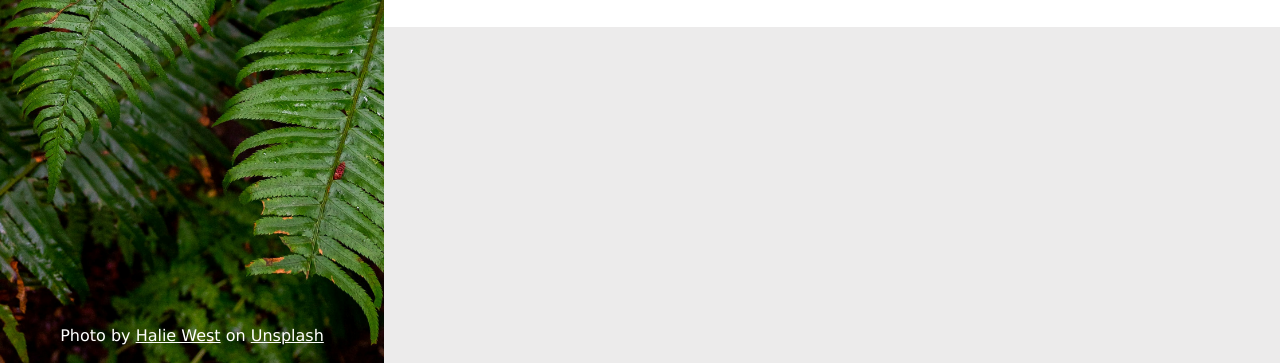
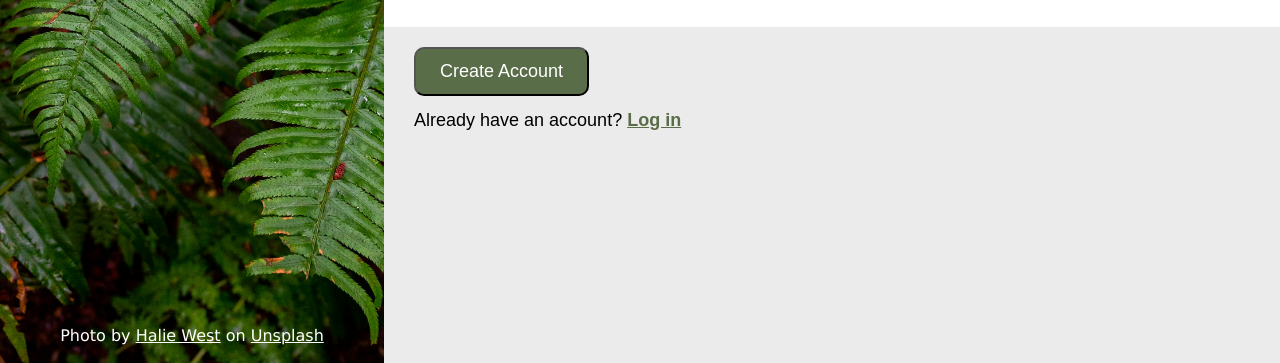
Before and after one commit to wambambizzle/odin-sign-up-form, a plain HTML site: page index.html in a window 1280 px wide. Shown: the part 437-800 px from the top of the page. Drawn offline with Linux system fonts and the light colour scheme.

Commit message:
Add the footer section - create account button - login in line

```diff
--- a/index.html
+++ b/index.html
@@ -89,6 +89,13 @@
             </form>
           </div>
         </div>
+
+        <div class="footer">
+          <button class="form-button">Create Account</button>
+
+        <p class="sign-in">Already have an account? <a href "">Log in</a></p>
+        </div>
+
       </div>
     </div>
   </body>
--- a/styles.css
+++ b/styles.css
@@ -112,3 +112,28 @@
   font-family: Arial, Helvetica, sans-serif;
   text-transform: uppercase;
 }
+
+.form-button {
+  color: white;
+  font-size: 18px;
+  font-family: Arial, Helvetica, sans-serif;
+  background-color: #596d48;
+  padding: 12px 24px;
+  border-radius: 10px;
+}
+
+.sign-in {
+  font-size: 18px;
+  font-family: Arial, Helvetica, sans-serif;
+  color: black;
+  margin-top: 14px;
+}
+
+.footer {
+  padding: 20px 30px;
+}
+
+.footer a {
+  font-weight: 600;
+  color: #596d48;
+}
```
